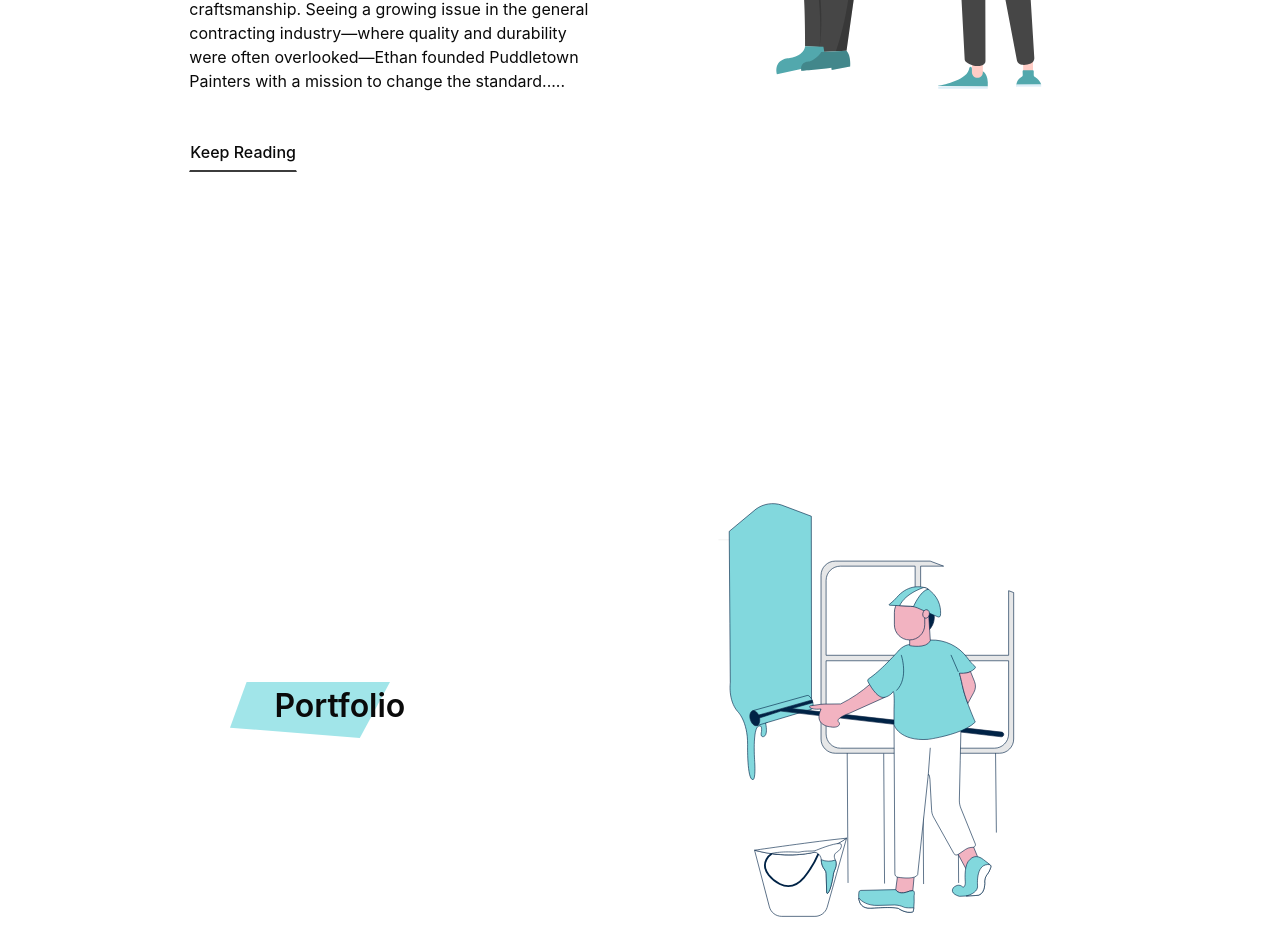
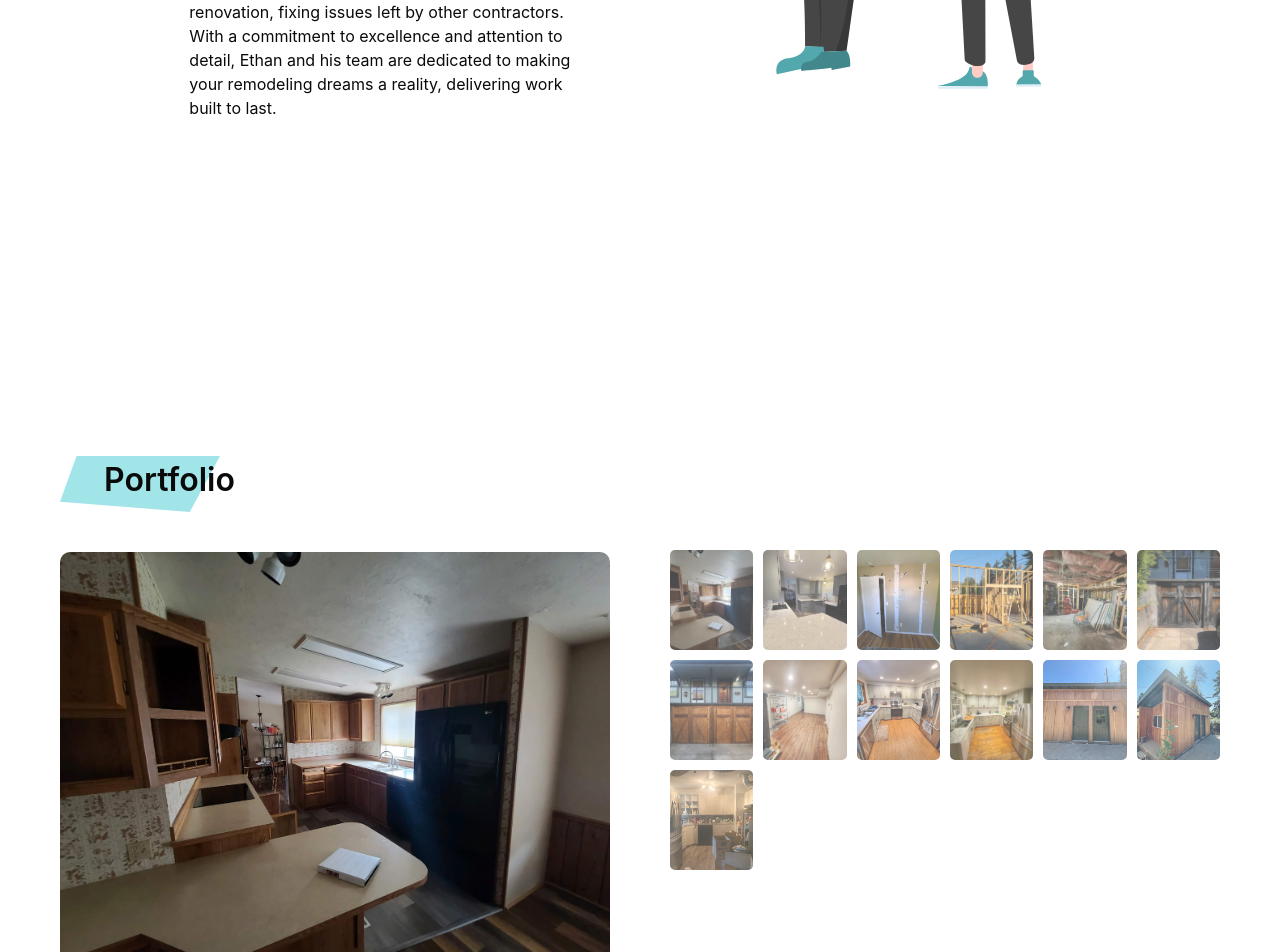
Before and after one commit to snowdamiz/puddletown-client, a React (Vite) app: page / in a window 1280 px wide. Shown: the part 2180-3132 px from the top of the page. Built offline with nearby package versions, Linux system fonts and the light colour scheme; a web font is replaced by a local one.

Commit message:
feat: portfolio

```diff
--- a/src/components/about/About.sass
+++ b/src/components/about/About.sass
@@ -2,13 +2,3 @@
 
 .section-bg
   height: 450px
-
-.about-expand-btn
-  background-color: transparent
-  border-bottom: 2px solid $black600
-  padding: 6px 0
-  border-radius: 0
-
-  &:hover
-    color: $primary300
-    border-bottom: 2px solid $primary300
--- a/src/components/about/index.tsx
+++ b/src/components/about/index.tsx
@@ -1,5 +1,3 @@
-import { useState } from 'react'
-
 import about from '@/assets/about.svg'
 import sectionOne from '@/assets/section-1.svg'
 import SectionHeader from '@/components/section-header'
@@ -7,42 +5,15 @@ import Layout from '@/components/layout'
 import './About.sass'
 
 export default function About() {
-  const [expanded, setExpanded] = useState(false)
-
   const left = <>
     <SectionHeader img={sectionOne} title="About" />
-    <>
+    <div>
       <p>
-        Born and raised in Oregon, Ethan Bemrose is a proud graduate of Clackamas High School.
-        His leadership journey began in the Boy Scouts, where he served as troop leader and completed
-        numerous leadership and team-building courses. A natural outdoorsman with a strong work ethic,
-        Ethan learned early on the importance of doing things the right way.
+        Oregon native Ethan Bemrose, a Clackamas High School graduate and former Boy Scout troop leader, has always believed in doing things the right way. From the age of 16, he worked alongside his father renovating houses, developing a passion for craftsmanship and quality.
         <br /><br />
-        At the age of 16, Ethan started working alongside his father, renovating and flipping houses.
-        Over the years, he gained invaluable hands-on experience and developed a meticulous approach
-        to craftsmanship. Seeing a growing issue in the general contracting industry—where quality and
-        durability were often overlooked—Ethan founded Puddletown Painters with a mission to change the standard.
-        { !expanded && '....'}
+        Seeing the need for long-lasting, reliable work in the contracting industry, Ethan founded Puddletown Painters. Originally focused on painting and drywall, the company quickly expanded its expertise in renovation, fixing issues left by other contractors. With a commitment to excellence and attention to detail, Ethan and his team are dedicated to making your remodeling dreams a reality, delivering work built to last.
       </p>
-      { expanded && (
-        <p>
-          <br /><br />
-          Puddletown Painters began as a painting and drywall company, and as the final contractors on many
-          projects, they frequently encountered the need to repair subpar work left behind by others.
-          This experience broadened their expertise, turning them into renovation specialists who can
-          handle any home improvement task with precision and care.
-          <br /><br />
-          Ethan’s commitment to excellence and passion for delivering long-lasting, high-quality work have
-          made Puddletown Painters a trusted name in the community. With a wealth of knowledge passed down
-          from his father and a sharp eye for detail, Ethan is ready to help bring your remodeling vision
-          to life. When you work with Puddletown Painters, you can trust that you're in capable hands,
-          with results built to stand the test of time.
-        </p>
-      )}
-    </>
-    <button onClick={() => setExpanded(!expanded)} className='about-expand-btn'>
-      { expanded ? 'Hide' : 'Keep Reading' }
-    </button>
+    </div>
   </>
 
   const right = <img src={about} alt="About" className="section-bg" />
--- a/src/components/portfolio/Portfolio.sass
+++ b/src/components/portfolio/Portfolio.sass
@@ -1,2 +1,78 @@
-.section-bg
-  height: 450px
+@import '../../App.sass'
+
+.portfolio-container
+  width: 100vw
+  height: 100vh
+  display: flex
+  flex-flow: column nowrap
+  justify-content: center
+  align-items: center
+  margin-top: 18px
+
+  @media (min-width: 450px)
+    margin-top: 22px
+
+  @media (min-width: 1024px)
+    margin-top: 30px
+
+  .portfolio-inner
+    width: 80%
+    margin: 0 auto
+    display: flex
+    flex-flow: column nowrap
+    justify-content: center
+    align-items: center
+    gap: 20px
+
+    @media (min-width: 1024px)
+      width: 100%
+      padding: 60px
+      gap: 60px
+      flex-flow: row nowrap
+
+    @media (min-width: 1440px)
+      width: 1200px
+
+    .portfolio-img-container
+      display: flex
+      flex-flow: column nowrap
+      justify-content: center
+      align-items: center
+      gap: 40px
+      width: 100%
+
+      @media (min-width: 1024px)
+        align-items: flex-start
+        width: 50%
+
+      .portfolio-img-wrapper
+        max-width: 550px
+
+        .portfolio-img-selected
+          border-radius: 10px
+
+    .portfolio-img-gallery
+      width: 100%
+      display: grid
+      grid-template-columns: repeat(auto-fit, minmax(80px, 1fr))
+      gap: 10px
+      flex-flow: row
+
+      @media (min-width: 1024px)
+        width: 50%
+
+      @media (min-width: 1440px)
+        margin-top: 32px
+
+      .portfolio-img
+        width: 100px
+        height: 100px
+        object-fit: cover
+        border-radius: 5px
+        cursor: pointer
+
+        @media (min-width: 1024px)
+          opacity: 0.7
+
+          &:hover
+            opacity: 1
--- a/src/components/portfolio/index.tsx
+++ b/src/components/portfolio/index.tsx
@@ -1,18 +1,48 @@
 
-import services from '@/assets/services.svg'
+import { useState } from 'react'
+
 import sectionOne from '@/assets/section-1.svg'
 import SectionHeader from '@/components/section-header'
-import Layout from '@/components/layout'
+import Img1 from '@/assets/images/1.jpeg'
+import Img2 from '@/assets/images/2.jpeg'
+import Img3 from '@/assets/images/3.jpeg'
+import Img4 from '@/assets/images/4.jpeg'
+import Img5 from '@/assets/images/5.jpeg'
+import Img6 from '@/assets/images/6.jpeg'
+import Img7 from '@/assets/images/7.jpeg'
+import Img8 from '@/assets/images/8.jpeg'
+import Img9 from '@/assets/images/9.jpeg'
+import Img10 from '@/assets/images/10.jpeg'
+import Img11 from '@/assets/images/11.jpeg'
+import Img12 from '@/assets/images/12.jpeg'
+import Img13 from '@/assets/images/13.jpeg'
 import './Portfolio.sass'
 
 export default function Portfolio() {
-  const left = <SectionHeader img={sectionOne} title="Portfolio" />
-  const right = <img src={services} alt="Portfolio" className="section-bg" />
+  const [selectedImg, setSelectedImg] = useState(0)
+  const images = [Img1, Img2, Img3, Img4, Img5, Img6, Img7, Img8, Img9, Img10, Img11, Img12, Img13]
 
   return (
-    <Layout
-      left={left}
-      right={right}
-    />
+    <div className="portfolio-container">
+      <div className='portfolio-inner'>
+        <div className='portfolio-img-container'>
+          <SectionHeader img={sectionOne} title="Portfolio" />
+          <div className='portfolio-img-wrapper'>
+            <img src={images[selectedImg]} alt="Image" className="portfolio-img-selected" />
+          </div>
+        </div>
+        <div className='portfolio-img-gallery'>
+          {images.map((img, index) => (
+            <img
+              src={img}
+              alt="Gallery Image"
+              className="portfolio-img"
+              key={index}
+              onClick={setSelectedImg.bind(null, index)}
+            />
+          ))}
+        </div>
+      </div>
+    </div>
   )
 }
```
